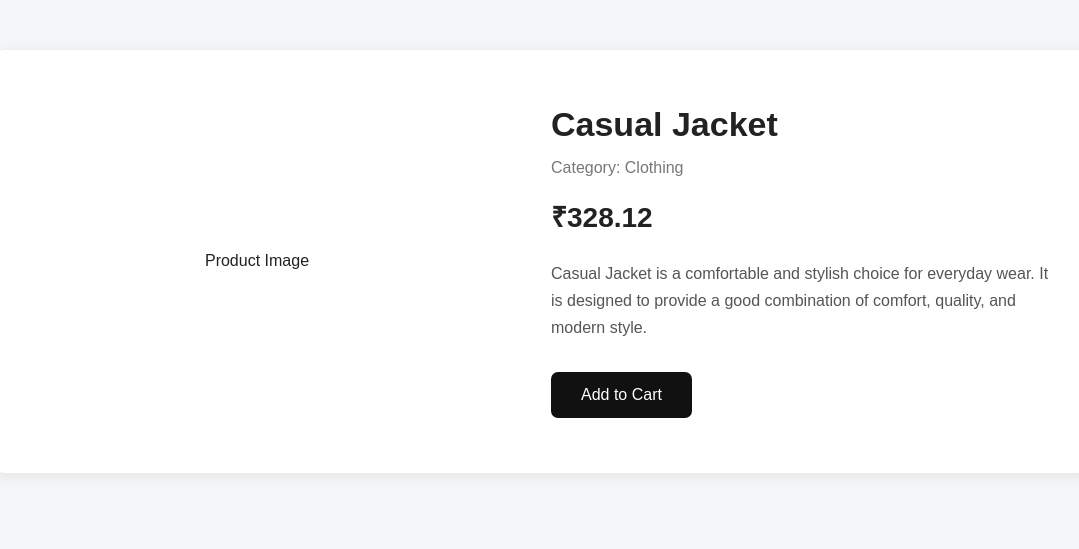
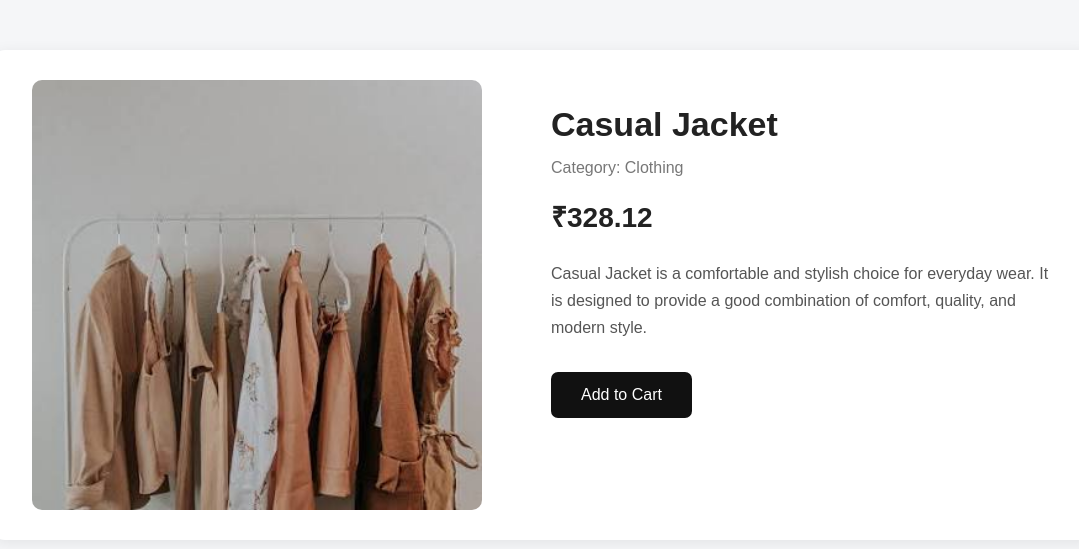
Before and after one commit to navyagooduru/Ecommerce_Differential_Privacy, a Flask app: a page that uses templates/product_details.html in a window 1280 px wide. Shown: the part 66-615 px from the top of the page, without its empty margins (97-1176 px from the left). Run offline with Flask 3, Linux system fonts and the light colour scheme; data comes from the database, SQL or seed files in the repository.

Commit message:
Add product image to product details

```diff
--- a/templates/product_details.html
+++ b/templates/product_details.html
@@ -53,9 +53,11 @@
 
         <div class="product-image-section">
 
-            <div class="no-product-image">
-    Product Image
-</div>
+            <img
+                src="{{ url_for('static', filename='images/' + product.image) }}"
+                alt="{{ product.product_name }}"
+                class="product-details-image"
+            >
 
         </div>
 
```
